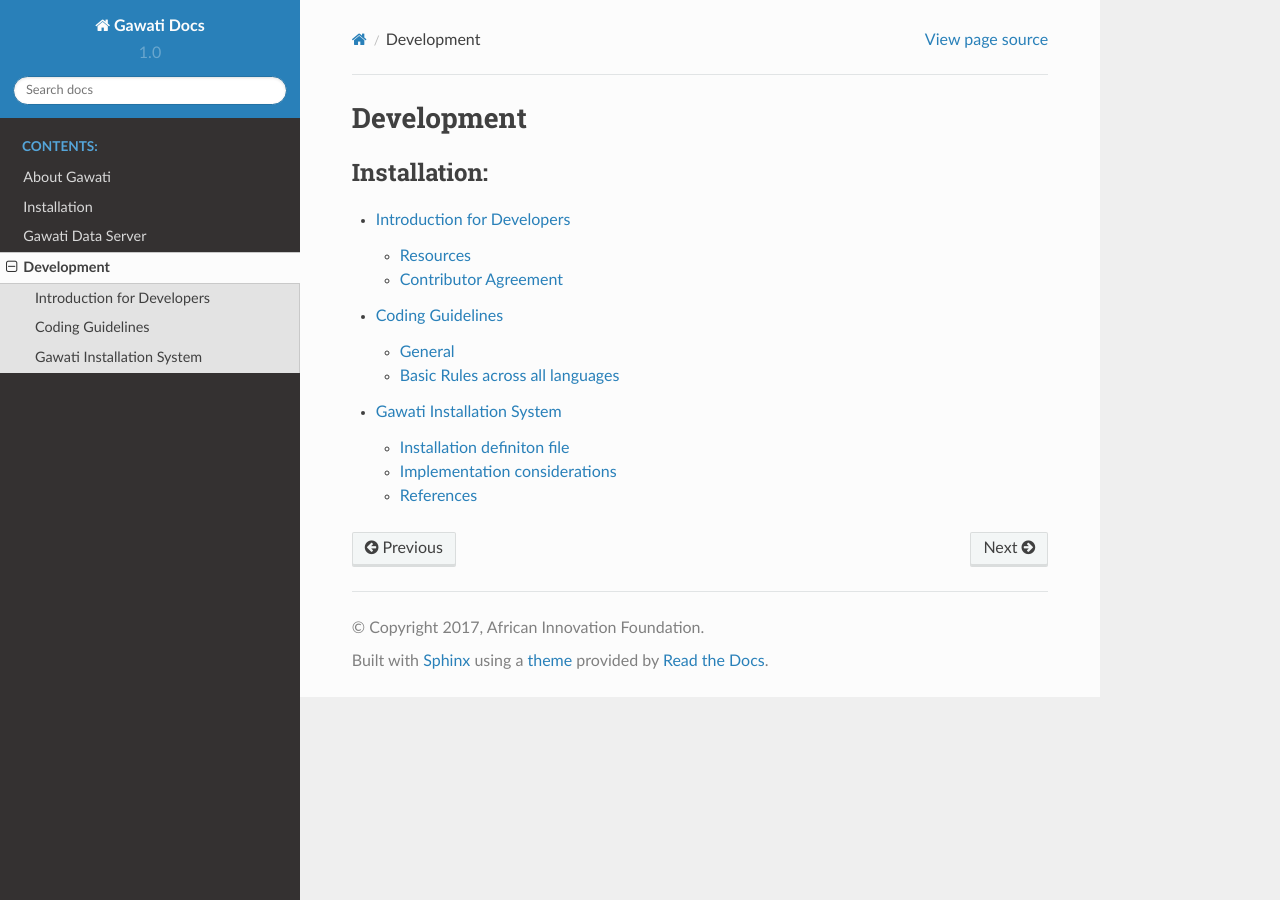
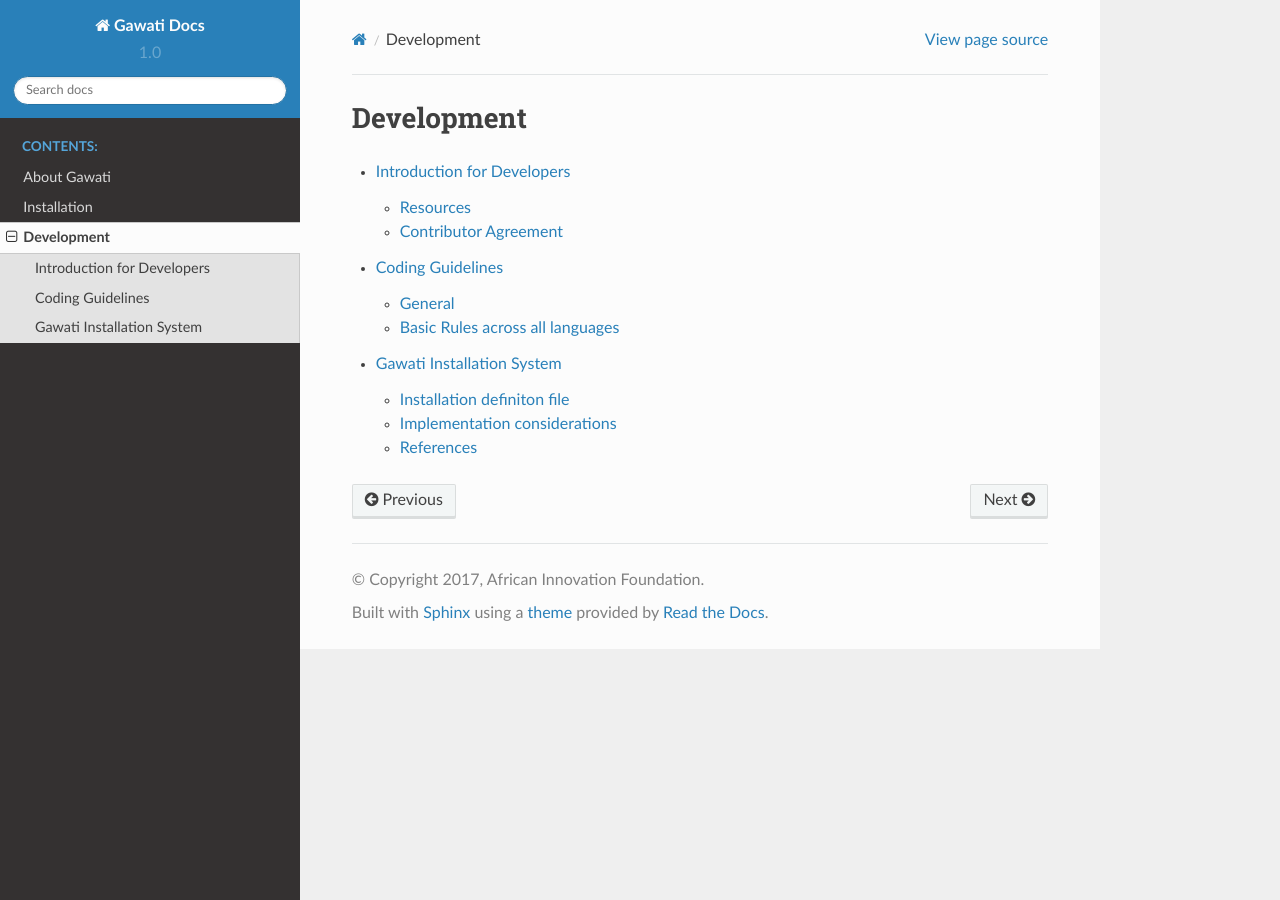
Before and after one commit to gawati/gawati-docs, a Sphinx documentation site: the page built from docs/source/development/index.rst, in a window 1280 px wide. Built offline with Sphinx 7.4.7 and the Read the Docs theme 2.0.0, drawn with Linux system fonts in a browser that asks for light colours; pages that are not in the unit, such as notebooks, are missing from menus; part of the change alters nothing that is shown.

```diff
--- a/docs/source/development/index.rst
+++ b/docs/source/development/index.rst
@@ -3,7 +3,6 @@ Development
 
 .. toctree::
    :maxdepth: 2
-   :caption: Installation:
 
    developer-intro
    coding-guidelines
--- /dev/null
+++ b/docs/source/system/index.rst
@@ -0,0 +1,7 @@
+System Overview
+###############
+
+.. toctree::
+   :maxdepth: 2
+
+   gawati-data-server
```
Also changed, not shown: docs/source/system/_images/gawati-data-service.png (renamed from docs/source/_images/gawati-data-service.png), docs/source/system/gawati-data-server.rst (renamed from docs/source/gawati-data-server.rst).
